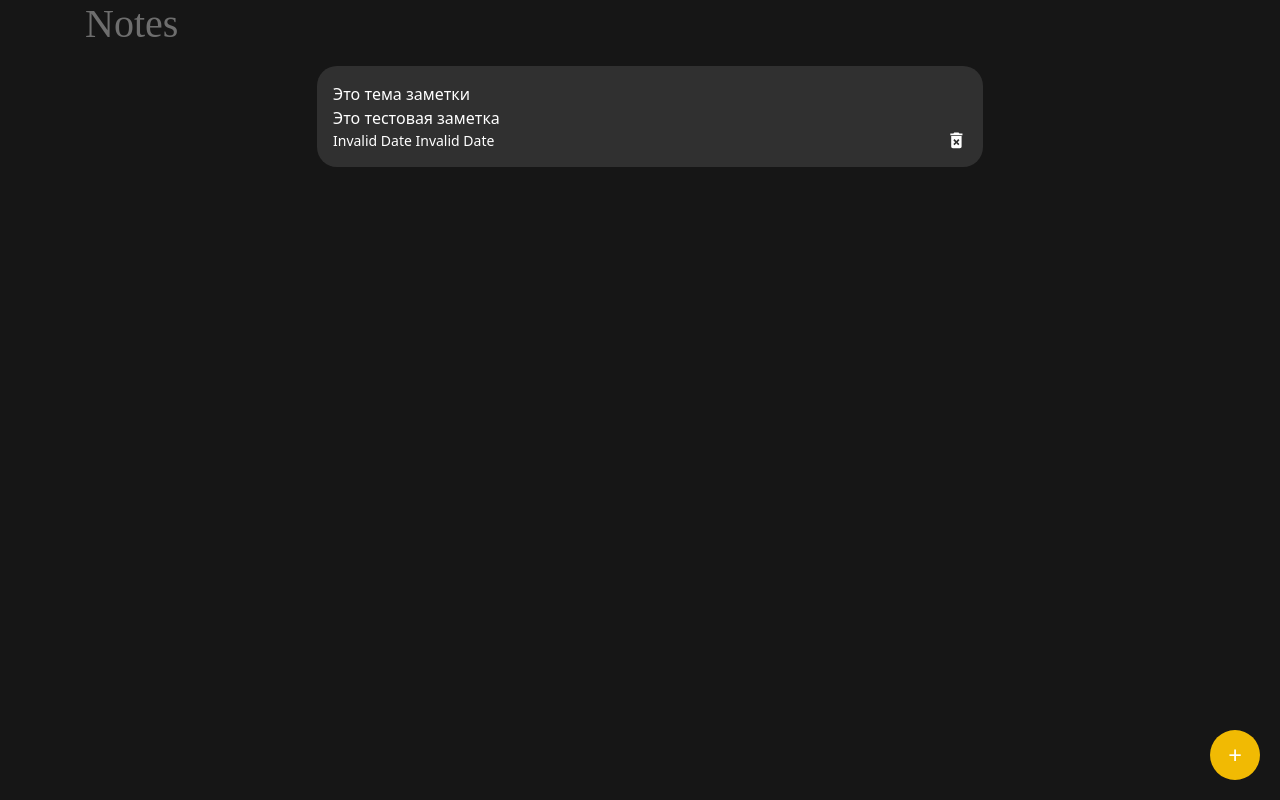
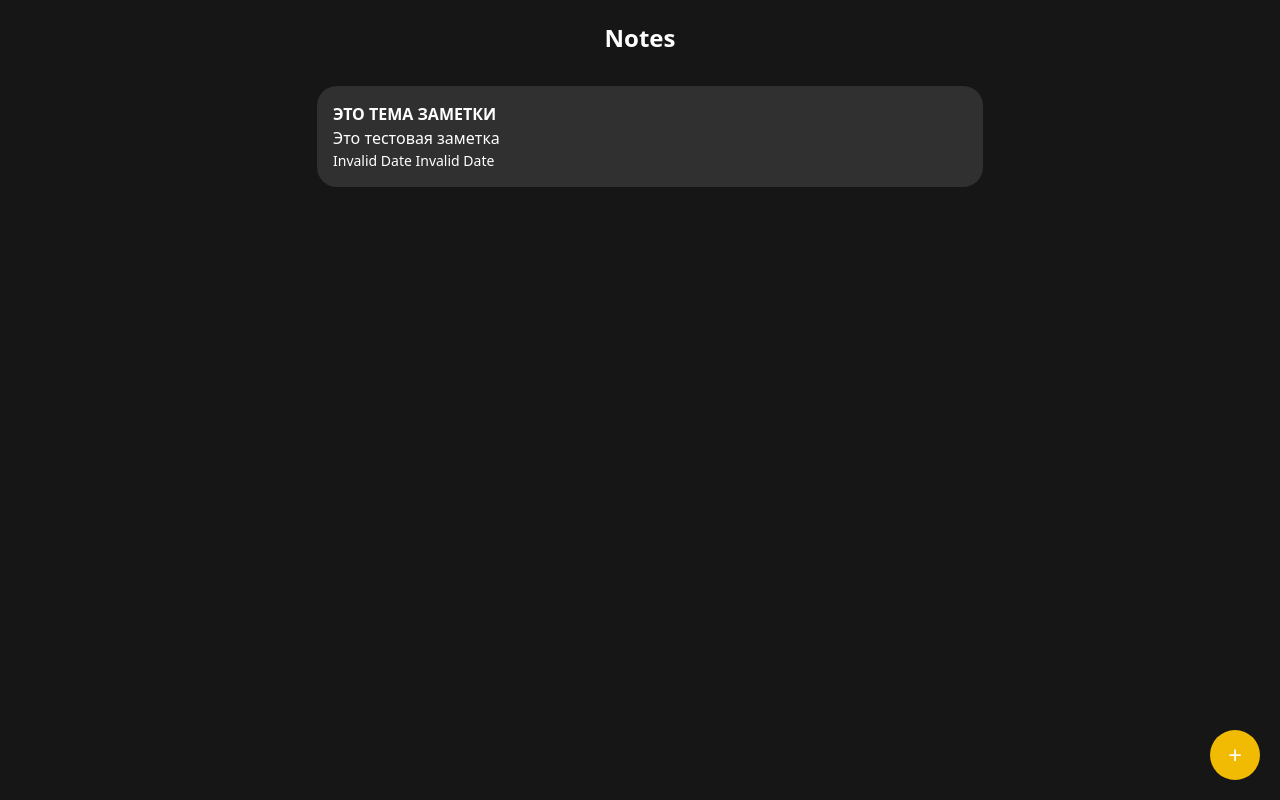
Before and after one commit to dv0ch/test_notes_app, a React (Create React App) app: page / in a window 1280 px wide. Built offline with nearby package versions, Linux system fonts and the light colour scheme.

Commit message:
Добавление редактирования... долгое и мучительное

```diff
--- a/src/App.js
+++ b/src/App.js
@@ -16,6 +16,8 @@ const App = () => {
   ]);
 
   const [createNote, setCreateNote] = useState(false);
+
+  const [editingNoteId, setEditingNoteId] = useState(null); // Добавляем состояние для отслеживания редактирования заметок
 
   const handleCreate = () => {
     setCreateNote((prev) => !prev);
@@ -37,14 +39,22 @@ const App = () => {
     const now = new Date();
     const formattedDate = now.toISOString();
     const newNote = {
-      id: Math.random().toString(),
+      id: nanoid(),
       note_theme: theme,
       text: text,
       date: formattedDate,
     };
 
     setNotes([...notes, newNote]);
-    setCreateNote(false); // Закрыть окно создания заметки после создания
+    setCreateNote(false);
+  };
+
+  const editNote = (id, editedTheme, editedText) => {
+    const updatedNotes = notes.map((note) =>
+      note.id === id ? { ...note, note_theme: editedTheme, text: editedText } : note
+    );
+    setNotes(updatedNotes);
+    setEditingNoteId(null); // Завершаем редактирование
   };
 
   const deleteNote = (id) => {
@@ -59,6 +69,9 @@ const App = () => {
         notes={notes}
         handleNewNote={newNote}
         handleDeleteNote={deleteNote}
+        handleEditNote={editNote} // Передаем функцию editNote в NoteL
+        editingNoteId={editingNoteId} // Передаем id заметки для редактирования
+        setEditingNoteId={setEditingNoteId} // Передаем функцию для установки id заметки для редактирования
       />
       {createNote && (
         <div className="modal">
--- a/src/components/CreateNoteButton.js
+++ b/src/components/CreateNoteButton.js
@@ -1,10 +1,14 @@
 import React from "react";
+import { motion } from "framer-motion";
 
 const CreateNoteButton = ({ onClick }) => (
-
-  <button className="create-note-button" onClick={onClick}>
+  <motion.button
+    className="create-note-button"
+    whileTap={{ scale: 1.2 }} // Масштабирование при нажатии
+    onClick={onClick}
+  >
     +
-  </button>
+  </motion.button>
 );
 
 export default CreateNoteButton;
--- /dev/null
+++ b/src/components/EditNoteForm.js
@@ -0,0 +1,28 @@
+import React, { useState } from "react";
+
+const EditNoteForm = ({ id, note_theme, text, handleEditNote, setEditingNoteId }) => {
+  const [editedTheme, setEditedTheme] = useState(note_theme);
+  const [editedText, setEditedText] = useState(text);
+
+  const handleSaveEdit = () => {
+    handleEditNote(id, editedTheme, editedText); // Вызываем функцию для сохранения изменений
+    setEditingNoteId(null); // Завершаем редактирование
+  };
+
+  return (
+    <div className="edit-note-form">
+      <input
+        type="text"
+        value={editedTheme}
+        onChange={(e) => setEditedTheme(e.target.value)}
+      />
+      <textarea
+        value={editedText}
+        onChange={(e) => setEditedText(e.target.value)}
+      />
+      <button onClick={handleSaveEdit}>Сохранить</button>
+    </div>
+  );
+};
+
+export default EditNoteForm;
--- a/src/components/Header.js
+++ b/src/components/Header.js
@@ -1,13 +1,9 @@
 import React from "react";
 
-const headerStyle = {
-    color: '#6e6e6e',
-    fontFamily: 'Fira Sans',
-  };
 const Header = () => {
     return(
         <div className="header">
-            <h1 style={headerStyle}>Notes</h1>
+            <span>Notes</span>
 
         </div>
     );
--- a/src/components/Note.js
+++ b/src/components/Note.js
@@ -1,8 +1,16 @@
-import { useState, useEffect } from "react";
-import { MdDeleteForever } from "react-icons/md";
+import React, { useState, useEffect } from "react";
+import { MdDeleteForever, MdEdit } from "react-icons/md";
 
-const Note = ({ id, note_theme, text, date, handleDeleteNote }) => {
+const Note = ({
+  id,
+  note_theme,
+  text,
+  date,
+  handleDeleteNote,
+  handleEditNote,
+}) => {
   const [time, setTime] = useState("");
+  const [isHovered, setIsHovered] = useState(false);
 
   useEffect(() => {
     const now = new Date(date);
@@ -10,15 +18,84 @@ const Note = ({ id, note_theme, text, date, handleDeleteNote }) => {
     setTime(formattedDate);
   }, [date]);
 
+  const [isEditing, setIsEditing] = useState(false);
+  const [editedTheme, setEditedTheme] = useState(note_theme);
+  const [editedText, setEditedText] = useState(text);
+
+  const handleSaveEdit = () => {
+    handleEditNote(id, editedTheme, editedText);
+    setIsEditing(false);
+  };
+
+  const handleDelete = () => {
+    handleDeleteNote(id);
+  };
+
   return (
-    <div className="note" style={{width: '100%'}}>
-      <div className="textblock" style={{display:'grid', justifyContent:'space-between', flexWrap:"wrap"}}>
-      <span className="underblock">{note_theme}</span>
-      <span className="underblock">{text}</span>
+    <div
+      className="note"
+      style={{ width: "100%" }}
+      onMouseEnter={() => setIsHovered(true)}
+      onMouseLeave={() => setIsHovered(false)}
+    >
+      <div
+        className="textblock"
+        style={{
+          display: "grid",
+          flexWrap: "wrap",
+          width: "100%",
+        }}
+      >
+        {isEditing ? (
+          <>
+            <textarea
+              type="text"
+              value={editedTheme}
+              onChange={(e) => setEditedTheme(e.target.value)}
+            />
+            <textarea
+              rows="6"
+              cols="10"
+              value={editedText}
+              onChange={(e) => setEditedText(e.target.value)}
+              style={{marginBottom:'20px',marginTop:'20px'}}
+            />
+          </>
+        ) : (
+          <>
+            <span className="underblock note-theme">{note_theme}</span>
+            <span className="underblock">{text}</span>
+          </>
+        )}
       </div>
       <div className="note-footer">
         <small>{time}</small>
-        <MdDeleteForever onClick={() => handleDeleteNote(id)} className="delete-icon" size="1.3em" />
+        <div
+          className="icons"
+          style={{ display: "flex", alignItems: "center" }}
+        >
+          {isHovered && !isEditing && (
+            <MdEdit
+              onClick={() => setIsEditing(true)}
+              className="edit-icon"
+              size="1.3em"
+              style={{ marginLeft: "5px", cursor: "pointer" }}
+            />
+          )}
+          {isHovered && !isEditing && (
+            <MdDeleteForever
+              onClick={handleDelete}
+              className="delete-icon"
+              size="1.3em"
+              style={{ marginLeft: "5px", cursor: "pointer" }}
+            />
+          )}
+        </div>
+        {isEditing && (
+          <button className="save-button" onClick={handleSaveEdit}>
+            Save
+          </button>
+        )}
       </div>
     </div>
   );
--- a/src/components/NoteL.js
+++ b/src/components/NoteL.js
@@ -1,20 +1,38 @@
+import React, { useState } from "react";
 import Note from "./Note";
+import EditNoteForm from "./EditNoteForm"; // Импортируйте компонент EditNoteForm
+
+const NoteL = ({ notes, handleDeleteNote, handleEditNote }) => {
+  const [editingNoteId, setEditingNoteId] = useState(null);
 
 
-const NoteL = ({ notes, handleDeleteNote }) => {
+
   return (
     <div className="notes-list">
-      {notes.map((note, index) => (
+      {notes.map((note) => (
+        <div key={note.id}>
           <Note
-          key={index}
             id={note.id}
             note_theme={note.note_theme}
             text={note.text}
             date={note.date}
             handleDeleteNote={handleDeleteNote}
+            handleEditNote={handleEditNote}
+            isEditing={editingNoteId === note.id}
           />
+          {editingNoteId === note.id && (
+            <EditNoteForm
+              id={note.id}
+              note_theme={note.note_theme}
+              text={note.text}
+              handleEditNote={handleEditNote}
+              setEditingNoteId={setEditingNoteId}
+            />
+          )}
+        </div>
       ))}
     </div>
   );
 };
+
 export default NoteL;
--- a/src/index.css
+++ b/src/index.css
@@ -1,6 +1,15 @@
 body {
   background-color: rgb(22, 22, 22);
+}
 
+.header {
+  color: #fff;
+  text-align: center; /* Выравнивание текста по центру */
+  padding: 20px;
+  font-size: 24px;
+  font-weight: bold;
+  margin-right: auto;
+  margin-left: auto;
 }
 
 .container {
@@ -44,6 +53,7 @@ body {
   left: 50%; /* Расположите окно по горизонтали посередине */
   transform: translate(-50%, -50%); /* Центрируйте окно точно посередине */
   z-index: 999; /* Устанавливает z-index поверх остальных элементов */
+  width: 60%;
 }
 
 textarea {
@@ -112,7 +122,53 @@ textarea:focus {
   z-index: 999; /* Перекрывает все остальное на странице */
 }
 
-  /* Стили для окна создания заметки */
-  .modal > .note {
-    /* Ваши стили для окна создания заметки */
+/* Добавьте следующие стили в ваш файл CSS или внутри компонента, где применяются стили */
+
+.edit-menu {
+  position: absolute;
+  top: 0;
+  right: 0;
+  background-color: #f9f9f9;
+  box-shadow: 0 0 5px rgba(0, 0, 0, 0.2);
+  border-radius: 5px;
+  display: none;
+  z-index: 1;
 }
+
+.edit-menu.active {
+  display: block;
+}
+
+.edit-menu ul {
+  list-style: none;
+  padding: 0;
+  margin: 0;
+}
+
+.edit-menu li {
+  padding: 10px 20px;
+  cursor: pointer;
+  transition: background-color 0.3s;
+}
+
+.edit-menu li:hover {
+  background-color: #e0e0e0;
+}
+
+.save-button {
+  background-color: rgb(241, 186, 3);
+  color: #000000;
+  border: none;
+  padding: 5px 10px;
+  cursor: pointer;
+  border-radius: 5px;
+}
+
+.save-button:hover {
+  background-color: rgb(207, 159, 2);
+}
+
+.note-theme {
+  text-transform: uppercase; /* Преобразовать текст в заглавные буквы */
+  font-weight: bold; /* Жирный шрифт */
+}
```
Also changed, not shown: 1 other file (tests, documents, lock files or other folders). Lines whose indentation alone changed are shown as unchanged.
